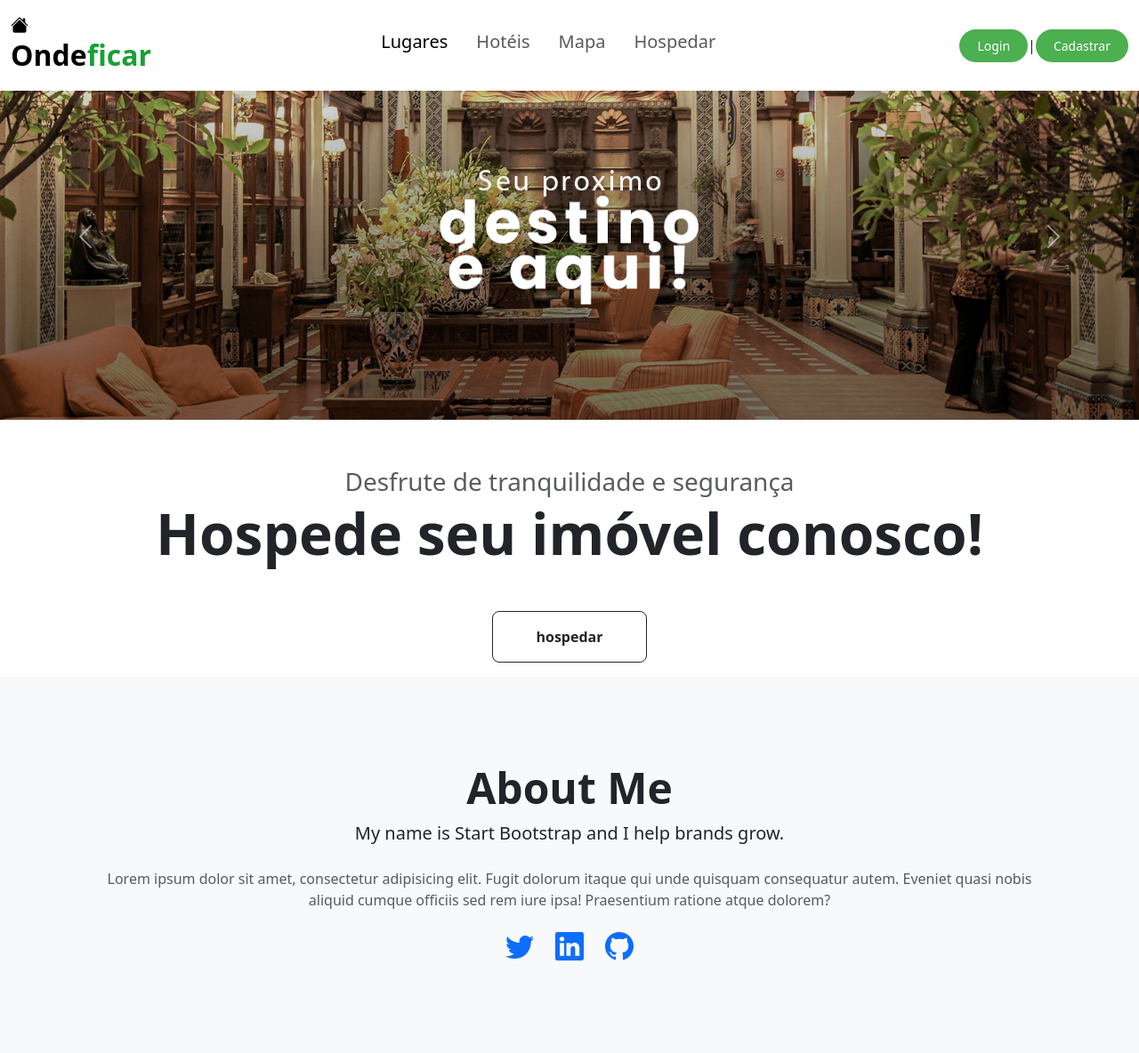
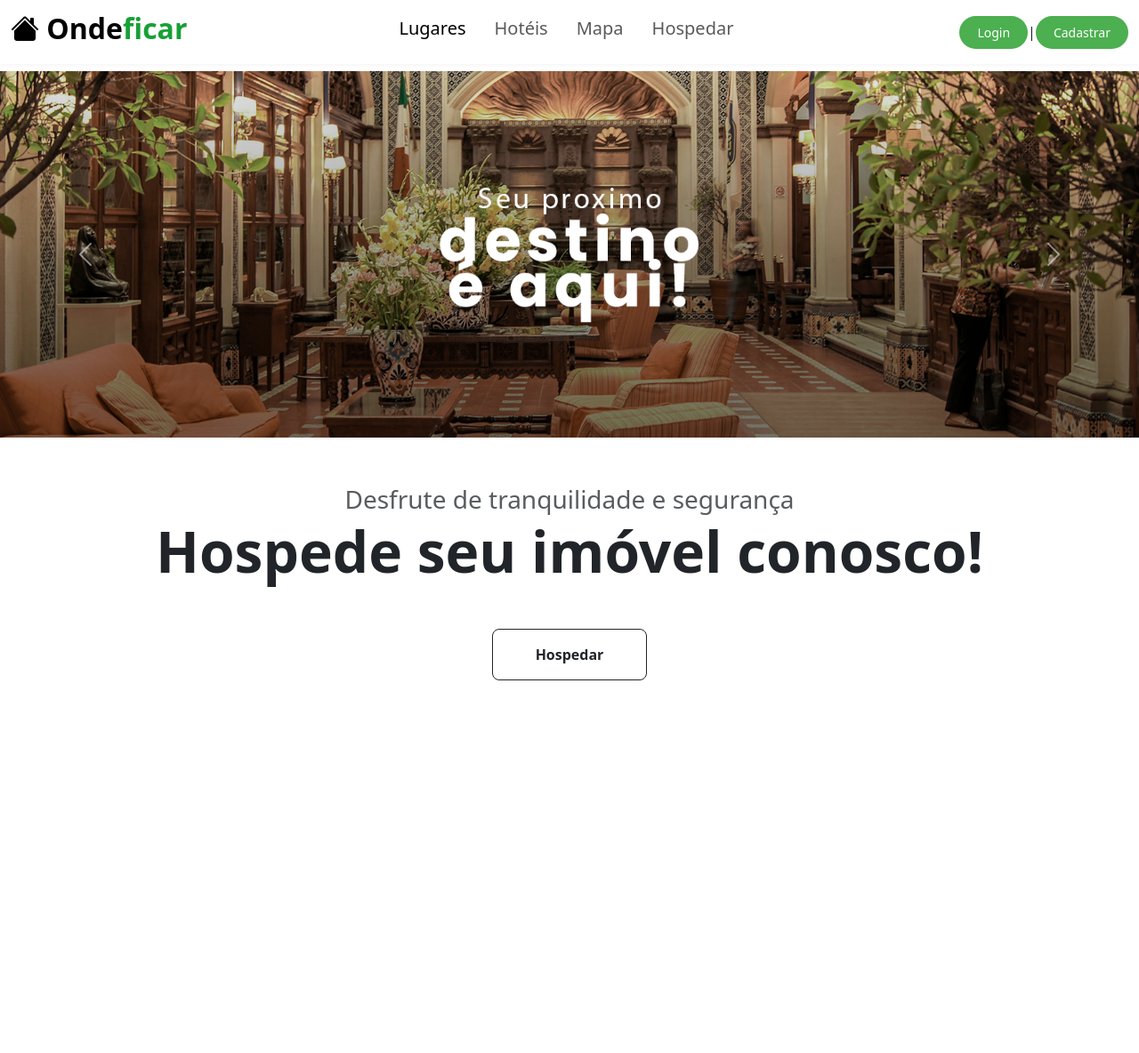
Before and after one commit to Luc5z/ondeficar.com, a Django app: page / in a window 1280 px wide. Shown: the whole page at 89% size. After the commit the page ends 765 px from the top, so only its background shows below. Run offline with Django 5.2, Linux system fonts and the light colour scheme.

Commit message:
Hotel view & visual bugs

```diff
--- a/base_templates/global/base.html
+++ b/base_templates/global/base.html
@@ -19,7 +19,7 @@
     <!-- navbar -->
     <nav class="navbar navbar-expand-lg fixed-top">
         <div class="container-fluid">
-            <a class="navbar-brand me-auto" href="#"><i class="bi bi-house-fill"></i><h2><strong> Onde<span style="color: #17A035;">ficar </span></strong></h2></a>
+            <a class="navbar-brand me-auto" href="{% url 'home' %}"><h2><i class="bi bi-house-fill"></i><strong> Onde<span style="color: #17A035;">ficar </span></strong></h2></a>
             <div class="offcanvas offcanvas-end" tabindex="-1" id="offcanvasNavbar"
                 aria-labelledby="offcanvasNavbarLabel">
                 <div class="offcanvas-header">
@@ -28,24 +28,13 @@
                 </div>
                 <div class="offcanvas-body">
                     <ul class="navbar-nav justify-content-center flex-grow-1 pe-3">
-                        <li class="nav-item">
-                            <a class="nav-link mx-lg-2 active" aria-current="page" href="#"><h5>Lugares</h5></a>
-                        </li>
-                        <li class="nav-item">
-                            <a class="nav-link mx-lg-2" href="#"><h5>Hotéis</h5></a>
-                        </li>
-                        <li class="nav-item">
-                            <a class="nav-link mx-lg-2" href="#"><h5>Mapa</h5></a>
-                        </li>
-                        <li class="nav-item">
-                            <a class="nav-link mx-lg-2" href="{% url 'landing' %}"><h5>Hospedar</h5></a>
-                        </li>
+                        {% block navbar %} {% endblock navbar %}
                     </ul>
                 </div>
             </div>
 
             {% if user.is_authenticated %}
-                <h5 id="sair"><a href="{% url 'logout' %}">Sair</a></h5>
+                <h5 id="sair" class="m-2"><a href="{% url 'logout' %}">Sair</a></h5>
             {% else %}
                 <a class="login-button" href="{% url 'login' %}">Login</a> |
                 <a class="login-button" href="{% url 'register' %}">Cadastrar</a>
@@ -58,7 +47,7 @@
     </nav>
     <!-- end-navbar -->
 
-    <main class="content">
+    <main class="content" style="margin-top: 80px;">
 
         {% block content %}{% endblock content %}
 
--- a/core/settings.py
+++ b/core/settings.py
@@ -11,6 +11,9 @@ https://docs.djangoproject.com/en/5.1/ref/settings/
 """
 
 from pathlib import Path
+import os
+
+
 
 # Build paths inside the project like this: BASE_DIR / 'subdir'.
 BASE_DIR = Path(__file__).resolve().parent.parent
@@ -125,7 +128,8 @@ STATICFILES_DIRS = (
 STATIC_ROOT = BASE_DIR / 'static'
 
 MEDIA_URL = '/media/'
-MEDIA_ROOT = BASE_DIR / 'media'
+MEDIA_ROOT = os.path.join(BASE_DIR, 'media')
+
 
 # Default primary key field type
 # https://docs.djangoproject.com/en/5.1/ref/settings/#default-auto-field
--- a/ondeficar/templates/hotel_form.html
+++ b/ondeficar/templates/hotel_form.html
@@ -15,6 +15,6 @@
     </form>
 
     <br>
-    <a href="{% url 'hotel-list' %}">Voltar para a lista de hotéis</a>
+    <a href="{% url 'hotel_list' %}">Voltar para a lista de hotéis</a>
 </body>
 </html>
--- a/ondeficar/templates/index.html
+++ b/ondeficar/templates/index.html
@@ -1,5 +1,21 @@
 {% extends "global/base.html" %}
 {% load static %}
+
+{% block navbar %}
+<li class="nav-item">
+  <a class="nav-link mx-lg-2 active" aria-current="page" href="{% url 'home' %}"><h5>Lugares</h5></a>
+</li>
+<li class="nav-item">
+  <a class="nav-link mx-lg-2" href="{% url 'hotel_list' %}"><h5>Hotéis</h5></a>
+</li>
+<li class="nav-item">
+  <a class="nav-link mx-lg-2" href="#"><h5>Mapa</h5></a>
+</li>
+<li class="nav-item">
+  <a class="nav-link mx-lg-2" href="{% url 'landing' %}"><h5>Hospedar</h5></a>
+</li>
+{% endblock navbar %}
+
 {% block content %}
 
 {% comment %} slide {% endcomment %}
@@ -33,29 +49,11 @@
       <div class="fs-3 fw-light text-muted">Desfrute de tranquilidade e segurança</div>
       <h1 class="display-3 fw-bolder mb-5"><span class="text-gradient d-inline">Hospede seu imóvel conosco!</span></h1>
       <div class="d-grid gap-3 d-sm-flex justify-content-sm-center justify-content-xxl-start mb-3">
-          <a class="btn btn-outline-dark btn-lg px-5 py-3 fs-6 fw-bolder" href="projects.html">hospedar</a>
+          <a class="btn btn-outline-dark btn-lg px-5 py-3 fs-6 fw-bolder" href="projects.html">Hospedar</a>
       </div>
   </div>
 </div>
 
-<section class="bg-light py-5">
-  <div class="container px-5">
-      <div class="row gx-5 justify-content-center">
-          <div class="col-xxl-8">
-              <div class="text-center my-5">
-                  <h2 class="display-5 fw-bolder"><span class="text-gradient d-inline">About Me</span></h2>
-                  <p class="lead fw-light mb-4">My name is Start Bootstrap and I help brands grow.</p>
-                  <p class="text-muted">Lorem ipsum dolor sit amet, consectetur adipisicing elit. Fugit dolorum itaque qui unde quisquam consequatur autem. Eveniet quasi nobis aliquid cumque officiis sed rem iure ipsa! Praesentium ratione atque dolorem?</p>
-                  <div class="d-flex justify-content-center fs-2 gap-4">
-                      <a class="text-gradient" href="#!"><i class="bi bi-twitter"></i></a>
-                      <a class="text-gradient" href="#!"><i class="bi bi-linkedin"></i></a>
-                      <a class="text-gradient" href="#!"><i class="bi bi-github"></i></a>
-                  </div>
-              </div>
-          </div>
-      </div>
-  </div>
-</section>
 
 {% comment %} end-slide {% endcomment %}
 
--- a/ondeficar/urls.py
+++ b/ondeficar/urls.py
@@ -3,7 +3,7 @@ from .views import HomeView, HotelListView, LoginView, RegisterView, logout_view
 
 urlpatterns = [
     path('', HomeView.as_view(), name='home'),
-    path('hotels/', HotelListView.as_view(), name='hotel-list'),
+    path('hoteis/', HotelListView.as_view(), name='hotel_list'),
     path('login/', LoginView.as_view(), name='login'),
     path('register/', RegisterView.as_view(), name='register'),
     path('logout/', logout_view, name='logout'),
--- a/ondeficar/views.py
+++ b/ondeficar/views.py
@@ -10,7 +10,7 @@ from .forms import UserRegisterForm, HotelForm, LugarForm
 # View para listar hotéis
 class HotelListView(ListView):
     model = Hotel
-    template_name = 'hotel.html'
+    template_name = 'hotel_list.html'
     context_object_name = 'hoteis'
 
 # View para a página inicial, listando lugares
```
Also changed, not shown: ondeficar/templates/hotel_list.html (+73 -0 lines), ondeficar/templates/landing.html (+41 -10 lines).
